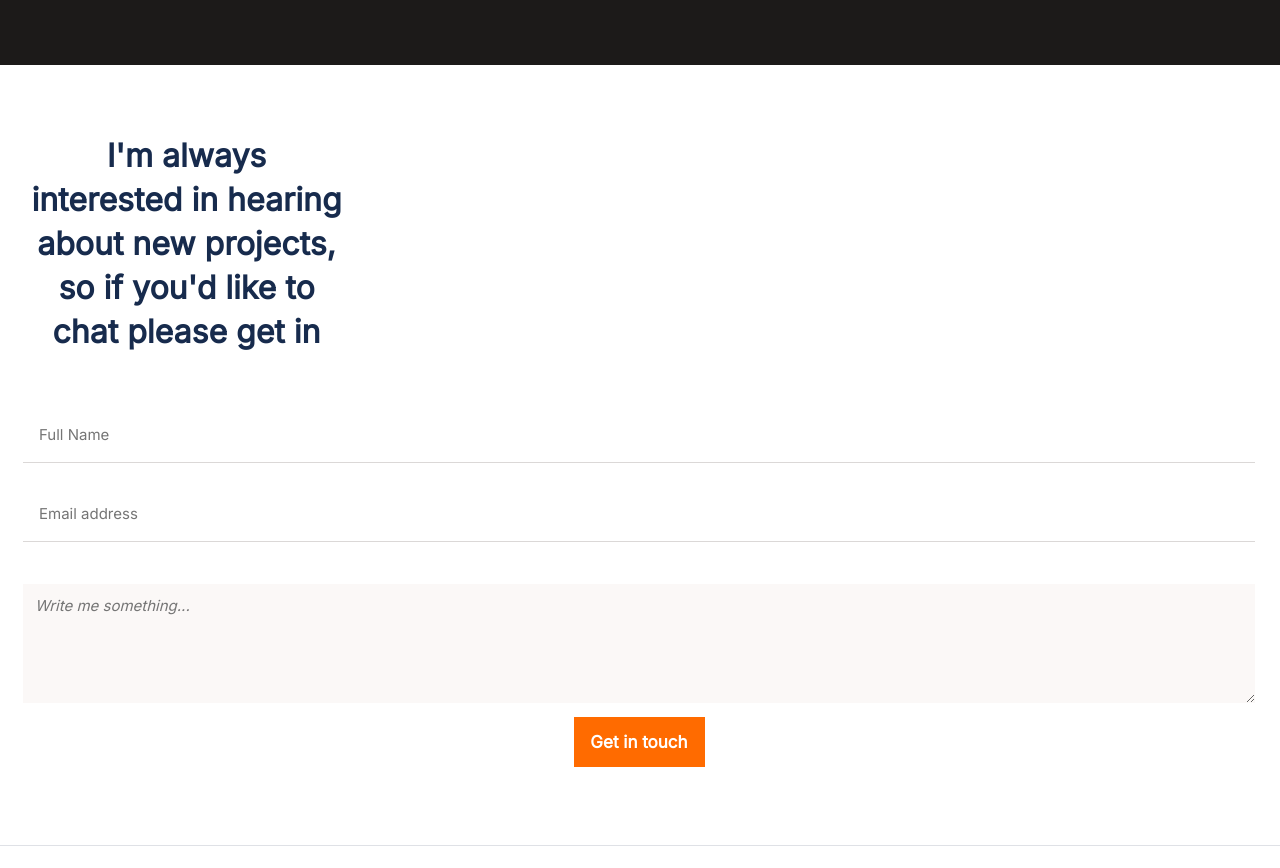
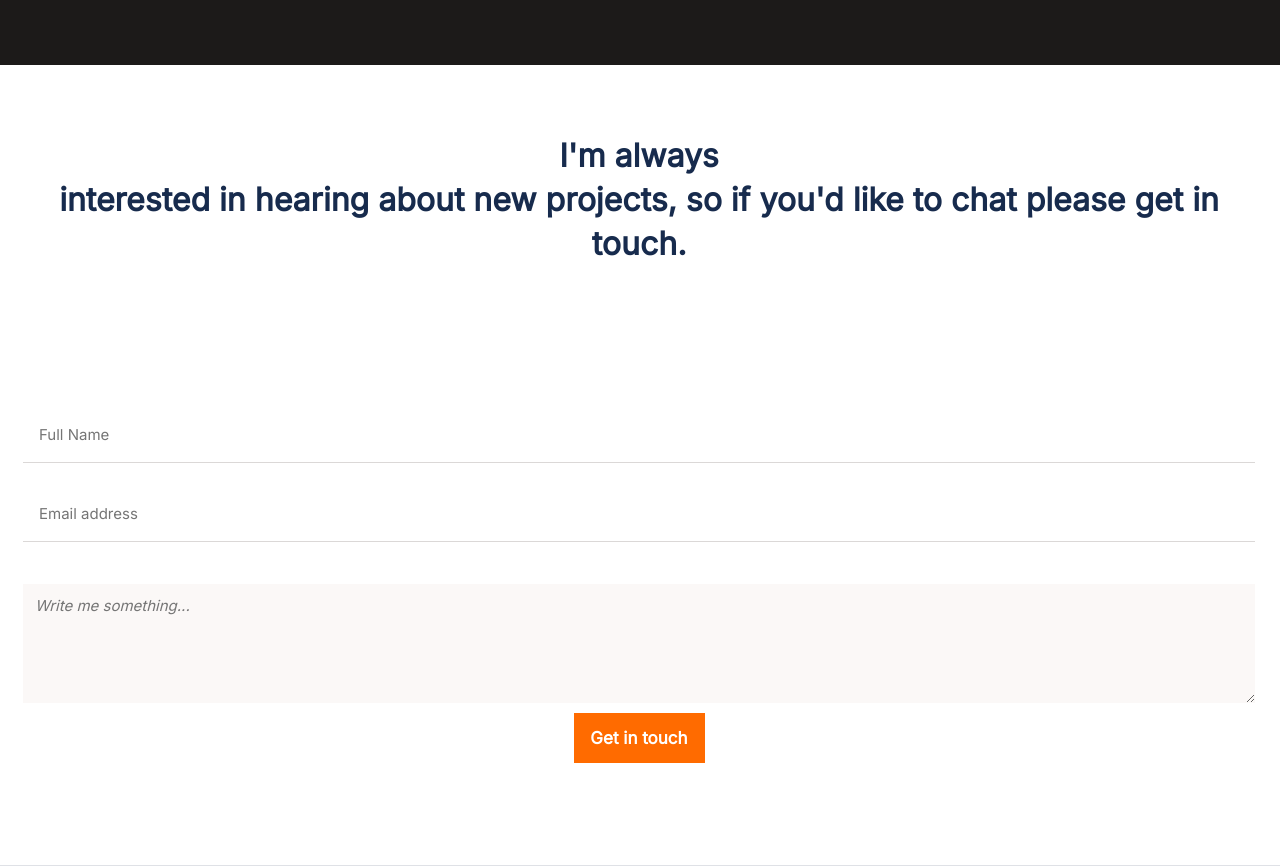
Before and after one commit to Peter-Dumbari/Portofolio-Microverse, a plain HTML site: page index.html in a window 1280 px wide. Shown: the part 5482-6350 px from the top of the page. Drawn offline with Linux system fonts and the light colour scheme.

Commit message:
make few correction on css file

```diff
--- a/style.css
+++ b/style.css
@@ -465,7 +465,7 @@ hr {
 }
 
 .form_section_text {
-  width: 327px;
+  width: 100%;
   height: 216px;
   font-family: 'Inter', sans-serif;
   font-style: normal;
@@ -484,6 +484,8 @@ hr {
 .comment_form {
   width: 100%;
   margin-bottom: 24px;
+  display: flex;
+  flex-direction: column;
 }
 
 .textinput {
```
